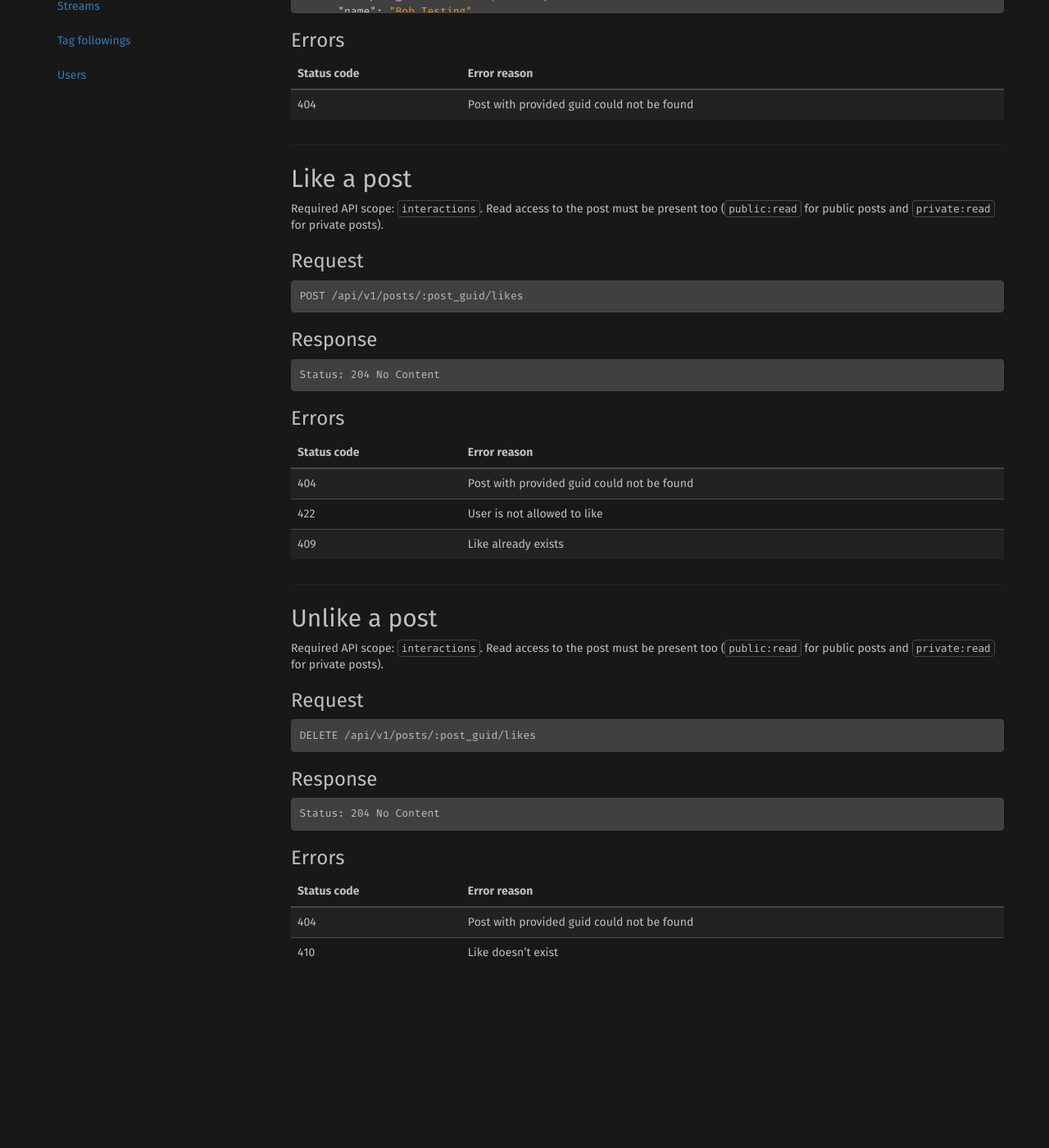
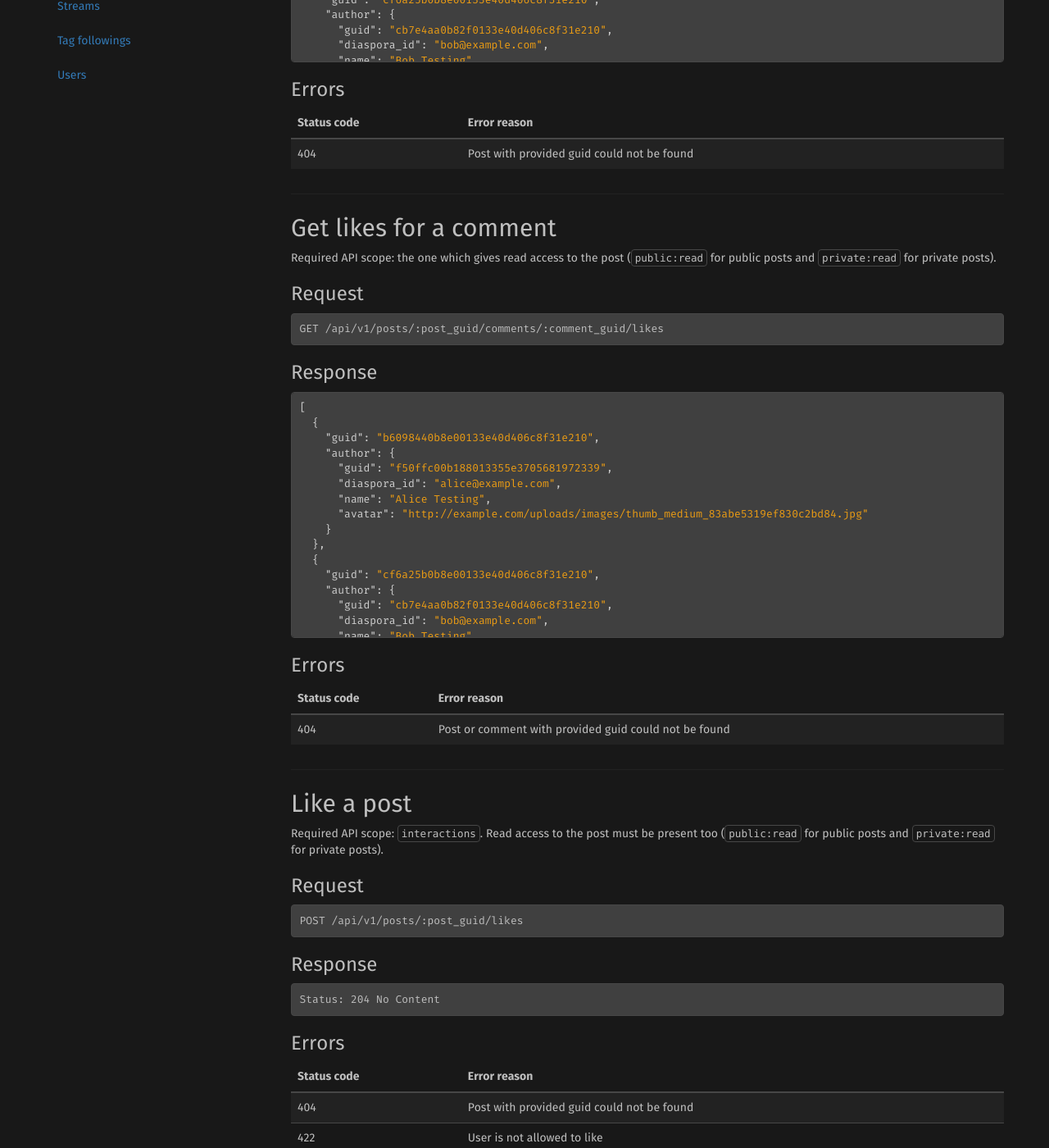
Before and after one commit to diaspora/api-documentation, a Jekyll site: the page built from _routes/likes.md, in a window 1280 px wide and 1400 px high, scrolled down 787 px. Shown: the whole window at 82% size. Built offline with Jekyll 4.4.1, drawn with Linux system fonts in a browser that asks for light colours; before the commit the page ends 2057 px from its top, so only the background shows below that; some of the changed text lies outside the part shown.

Commit message:
add routes for comment likes

```diff
--- a/_routes/likes.md
+++ b/_routes/likes.md
@@ -45,6 +45,48 @@ GET /api/v1/posts/:post_guid/likes
 | ----------- | ------------------------------------------ |
 | 404         | Post with provided guid could not be found |
 
+## Get likes for a comment
+
+Required API scope: the one which gives read access to the post (`public:read` for public posts and `private:read` for private posts).
+
+### Request
+
+~~~
+GET /api/v1/posts/:post_guid/comments/:comment_guid/likes
+~~~
+
+### Response
+
+~~~json
+[
+  {
+    "guid": "b6098440b8e00133e40d406c8f31e210",
+    "author": {
+      "guid": "f50ffc00b188013355e3705681972339",
+      "diaspora_id": "alice@example.com",
+      "name": "Alice Testing",
+      "avatar": "http://example.com/uploads/images/thumb_medium_83abe5319ef830c2bd84.jpg"
+    }
+  },
+  {
+    "guid": "cf6a25b0b8e00133e40d406c8f31e210",
+    "author": {
+      "guid": "cb7e4aa0b82f0133e40d406c8f31e210",
+      "diaspora_id": "bob@example.com",
+      "name": "Bob Testing",
+      "avatar": "http://example.com/uploads/images/thumb_medium_a51bf501fe86c198c0b1.jpg"
+    }
+  }
+]
+~~~
+
+### Errors
+
+| Status code | Error reason                                          |
+| ----------- | ----------------------------------------------------- |
+| 404         | Post or comment with provided guid could not be found |
+
+
 ## Like a post
 
 Required API scope: `interactions`. Read access to the post must be present too (`public:read` for public posts and `private:read` for private posts).
@@ -69,6 +111,30 @@ Status: 204 No Content
 | 422         | User is not allowed to like                |
 | 409         | Like already exists                        |
 
+## Like a comment
+
+Required API scope: `interactions`. Read access to the post must be present too (`public:read` for public posts and `private:read` for private posts).
+
+### Request
+
+~~~
+POST /api/v1/posts/:post_guid/comments/:comment_guid/likes
+~~~
+
+### Response
+
+~~~
+Status: 204 No Content
+~~~
+
+### Errors
+
+| Status code | Error reason                                          |
+| ----------- | ----------------------------------------------------- |
+| 404         | Post or comment with provided guid could not be found |
+| 422         | User is not allowed to like                           |
+| 409         | Like already exists                                   |
+
 ## Unlike a post
 
 Required API scope: `interactions`. Read access to the post must be present too (`public:read` for public posts and `private:read` for private posts).
@@ -91,3 +157,26 @@ Status: 204 No Content
 | ----------- | ------------------------------------------ |
 | 404         | Post with provided guid could not be found |
 | 410         | Like doesn't exist                         |
+
+## Unlike a comment
+
+Required API scope: `interactions`. Read access to the post must be present too (`public:read` for public posts and `private:read` for private posts).
+
+### Request
+
+~~~
+DELETE /api/v1/posts/:post_guid/comments/:comment_guid/likes
+~~~
+
+### Response
+
+~~~
+Status: 204 No Content
+~~~
+
+### Errors
+
+| Status code | Error reason                                          |
+| ----------- | ----------------------------------------------------- |
+| 404         | Post or comment with provided guid could not be found |
+| 410         | Like doesn't exist                                    |
```
